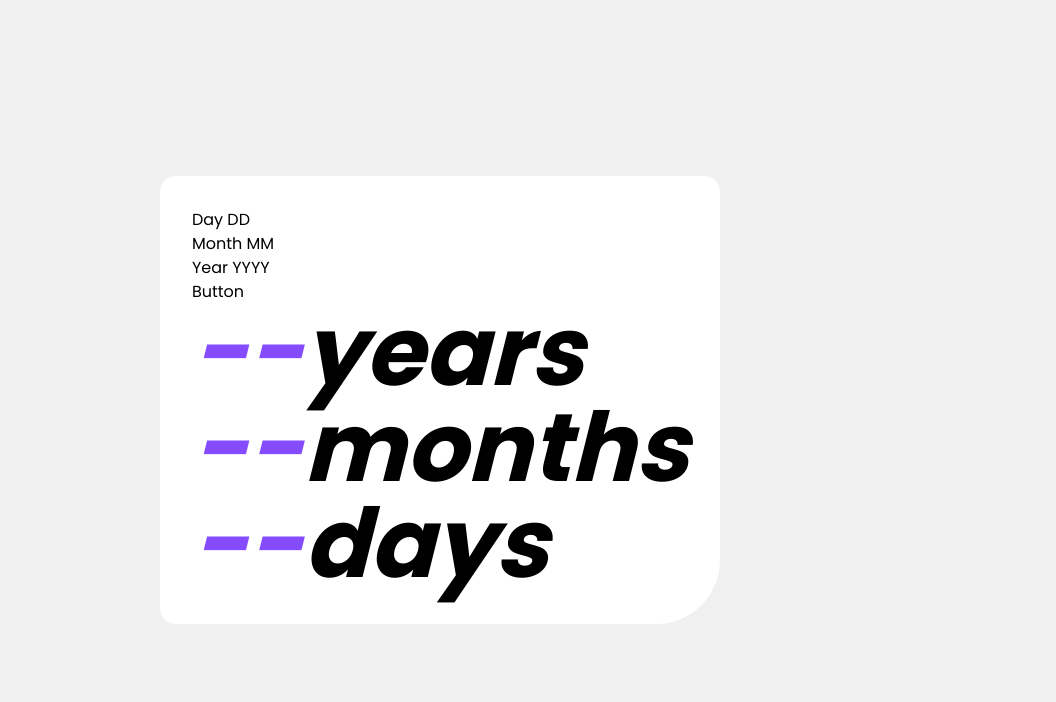
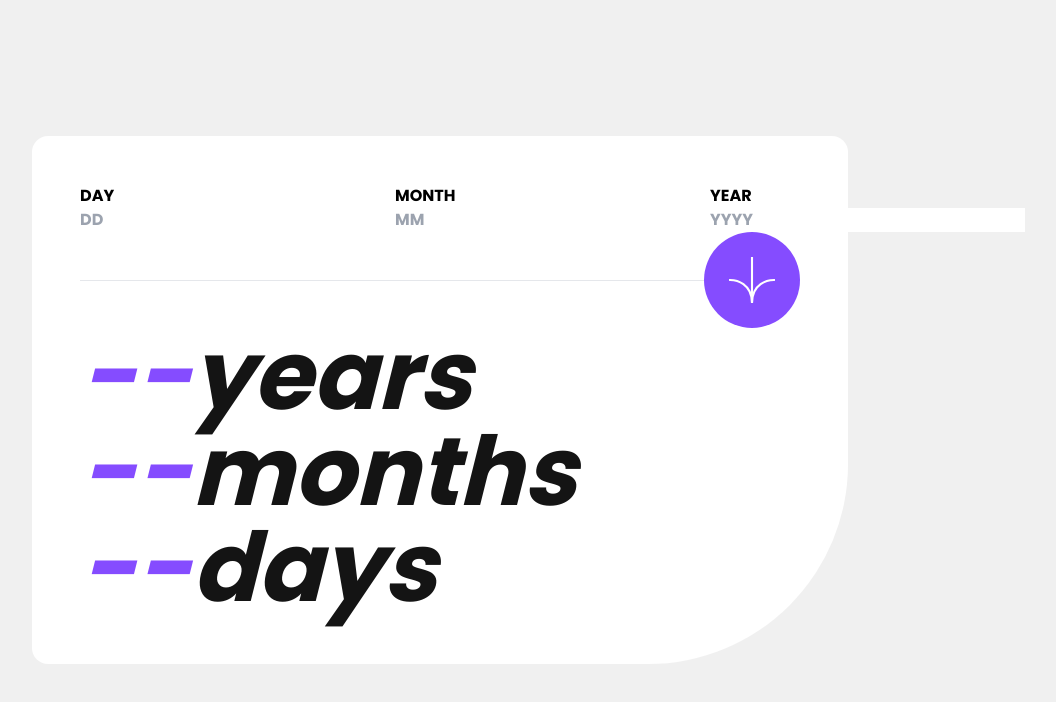
Before and after one commit to n0rrman/frontend-mentor-challenges-green, a Next.js app in the folder age-calculator-app/: page / in a window 1280 px wide. Shown: the top 702 px of the page, without its empty margins (200-1256 px from the left). Built offline with nearby package versions, Linux system fonts and the light colour scheme.

Commit message:
age-calculator-app button styling added

```diff
--- a/age-calculator-app/src/app/page.tsx
+++ b/age-calculator-app/src/app/page.tsx
@@ -20,7 +20,7 @@ export default function Home() {
 
   return (
     <div className="flex justify-center items-center min-h-screen">
-      <main className="flex flex-col justify-center items-start bg-white rounded-2xl rounded-br-[4rem] p-8">
+      <main className="flex flex-col justify-center items-start bg-white rounded-2xl rounded-br-[12.5rem] p-12">
         <AgeCalculator />
       </main>
     </div>
--- a/age-calculator-app/src/components/age-calculator.tsx
+++ b/age-calculator-app/src/components/age-calculator.tsx
@@ -10,10 +10,10 @@ export default function AgeCalculator() {
   const [months, setMonths] = useState("--");
   const [days, setDays] = useState("--");
   return (
-    <>
+    <div className="w-[45rem]">
       <DateInput />
       <CalcButton />
       <ResultDisplay years={years} months={months} days={days} />
-    </>
+    </div>
   );
 }
--- a/age-calculator-app/src/components/calc-button.tsx
+++ b/age-calculator-app/src/components/calc-button.tsx
@@ -1,3 +1,13 @@
+import icon from "/public/icon-arrow.svg";
+import Image from "next/image";
+
 export default function CalcButton() {
-  return <>Button</>;
+  return (
+    <div className="flex flex-row justify-center items-center">
+      <div className="border-b w-full"></div>
+      <div className="relative bg-purple rounded-full h-[6rem] aspect-square hover:bg-offBlack transition">
+        <Image className="p-6" fill src={icon} alt="calculate" />
+      </div>
+    </div>
+  );
 }
--- a/age-calculator-app/src/components/date-input.tsx
+++ b/age-calculator-app/src/components/date-input.tsx
@@ -1,9 +1,18 @@
 export default function DateInput() {
   return (
-    <div className="flex flex-col">
-      <div>Day DD</div>
-      <div>Month MM</div>
-      <div>Year YYYY</div>
+    <div className="flex flex-row uppercase font-bold">
+      <div>
+        <div className="">Day</div>
+        <input placeholder="DD" />
+      </div>
+      <div>
+        <div>Month</div>
+        <input placeholder="MM" />
+      </div>
+      <div>
+        <div>Year</div>
+        <input placeholder="YYYY" />
+      </div>
     </div>
   );
 }
--- a/age-calculator-app/src/components/result-display.tsx
+++ b/age-calculator-app/src/components/result-display.tsx
@@ -10,7 +10,7 @@ export default function ResultDisplay({
   days,
 }: ResultDisplayProps) {
   return (
-    <div className="flex flex-col font-bold italic text-8xl">
+    <div className="flex flex-col font-bold italic text-8xl text-offBlack">
       <div>
         <span className="text-purple">{years}</span>
         years
```
